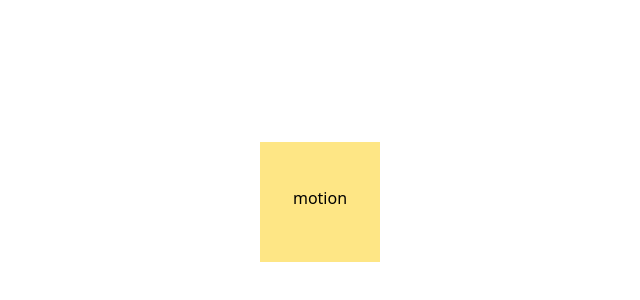
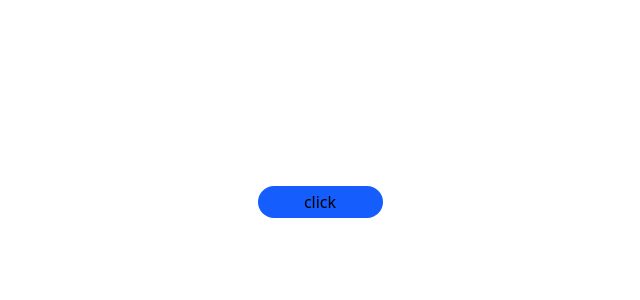
Before and after one commit to AshrafulPatHan/framer-motion, a Next.js app: page /first-motion in a window 1280 px wide. Shown: the part 198-498 px from the top of the page, without its empty margins (320-960 px from the left). Built offline with nearby package versions, Linux system fonts and the light colour scheme.

Commit message:
have a button for move the box

```diff
--- a/components/animation/BasicsMotion.tsx
+++ b/components/animation/BasicsMotion.tsx
@@ -1,16 +1,35 @@
+"use client";
 import * as motion from "motion/react-client"
+import { useState } from "react";
+import { AnimatePresence } from "framer-motion";
 
 
 export function BasicsMotion() {
+    const [isClick,setIsClick] = useState(false);
     return(
-        <div className="flex justify-center items-center h-screen w-screen ">
+        <div className="flex flex-col gap-5 justify-center items-center h-screen w-screen ">
+            <motion.button
+            className="w-[125px] bg-blue-600 rounded-3xl p-1 cursor-pointer  "
+            onClick={()=>setIsClick(!isClick)}
+            layout
+            >
+                click
+            </motion.button>
+            <AnimatePresence
+            mode="popLayout"
+            >
+            {isClick && (
                 <motion.div
-            className="w-[120px] h-[120px] bg-amber-200 p-6 "
+                className="w-[220px] h-[220px] bg-amber-200 p-6 rounded-2xl "
                 initial={{
                     rotate: "0deg",
                 }}
                 animate={{
                     rotate: "360deg",
+                    scale:1
+                }}
+                exit={{
+                    rotate: "0deg"
                 }}
                 transition={{
                     duration:2,
@@ -18,8 +37,10 @@ export function BasicsMotion() {
                     ease:"backInOut"
                 }}
                 >
-                <p className="text-center mt-5">motion</p>
+                    <p className="text-center mt-[70px]  ">motion</p>
                 </motion.div>
+            )}
+            </AnimatePresence>
         </div>
     );
 };
```
Lines whose indentation alone changed are shown as unchanged.
